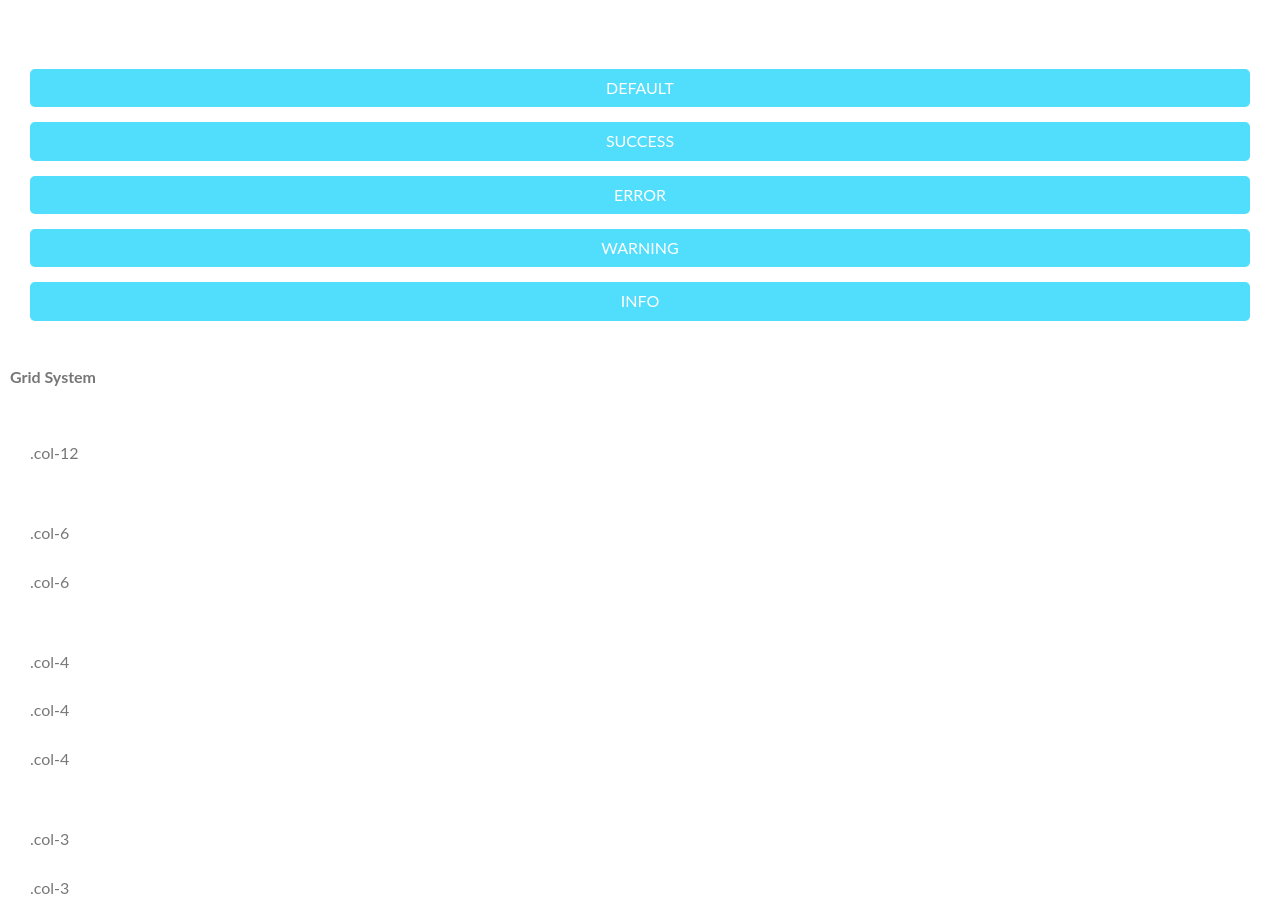
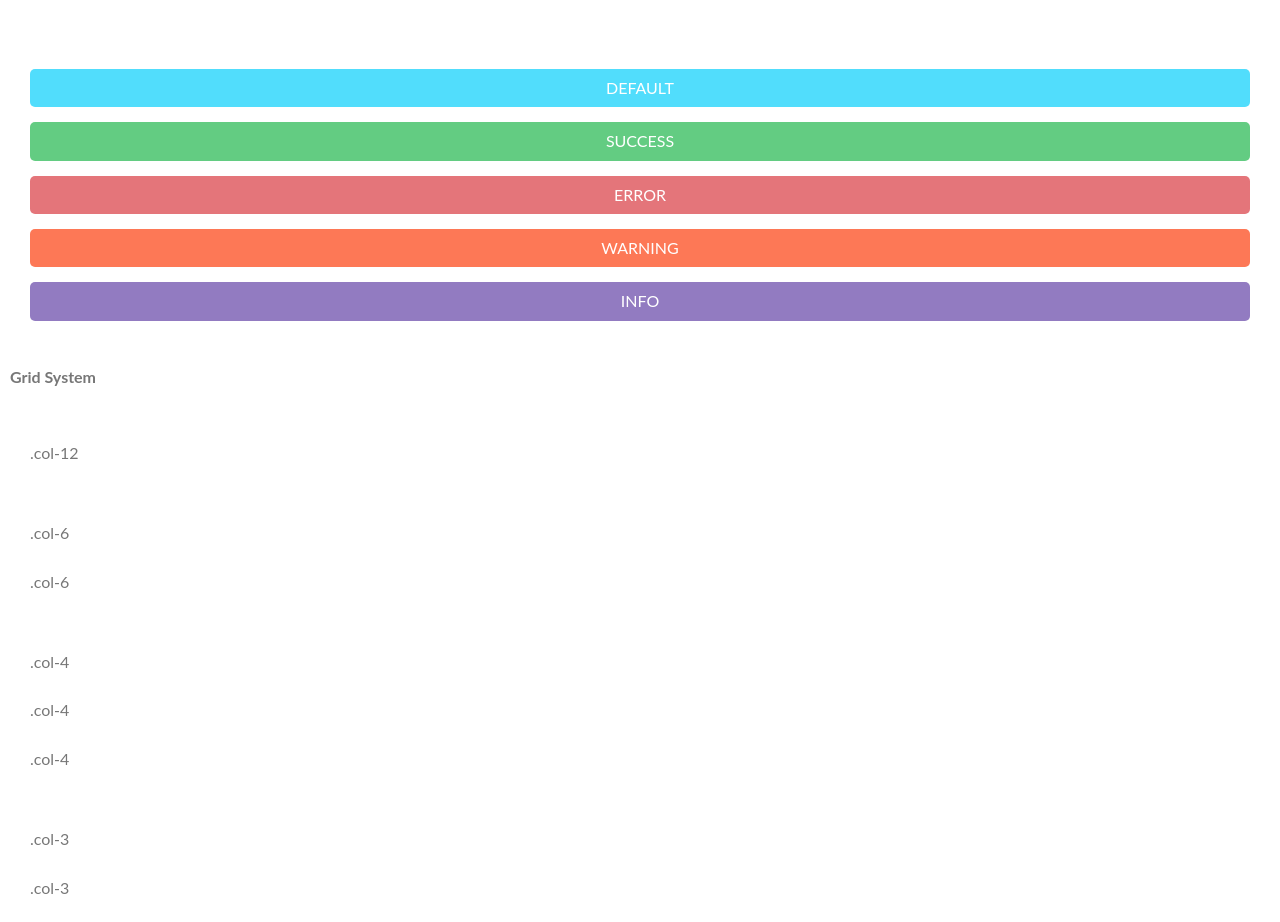
Before and after one commit to DiegoHidalgo02/Techdegree-project-4, a plain HTML site: page index.html in a window 1280 px wide. Shown: the part 1909-2831 px from the top of the page. Drawn offline with nearby package versions, Linux system fonts and the light colour scheme.

Commit message:
Style color button on buttons secetion

```diff
--- a/Scss/component/_button.scss
+++ b/Scss/component/_button.scss
@@ -8,3 +8,9 @@
     margin-top: 15px;
     text-transform: uppercase;
 }
+
+@each $i in $list-state {
+    .#{$i} {
+        background-color: map-get($state, $i);
+    }
+}
--- a/Scss/utilities/_mixins.scss
+++ b/Scss/utilities/_mixins.scss
@@ -8,3 +8,7 @@
 @mixin width100 {
     width: 100%;
 }
+
+@mixin colors-btn($color){
+    background-color: map-get($state, $color);
+}
--- a/Scss/utilities/_variables.scss
+++ b/Scss/utilities/_variables.scss
@@ -33,6 +33,13 @@ $secondary-color: #51ddfc;
 $white: #fff;
 $second-text-color: #ccc;
 
+$list-state: (
+    'defualt',
+    'error',
+    'info',
+    'success',
+    'warning',
+);
 
 $state: (
     'default': #51ddfc,
```
Also changed, not shown: css/style.css, 1 other file.
